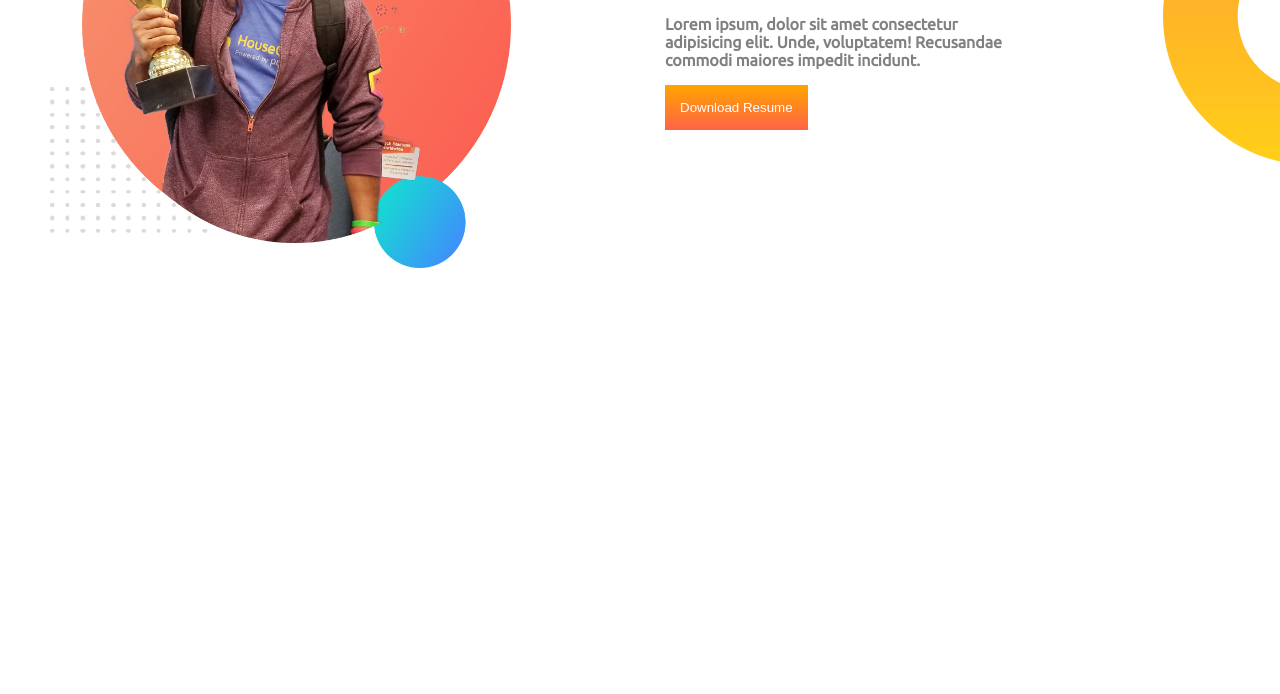
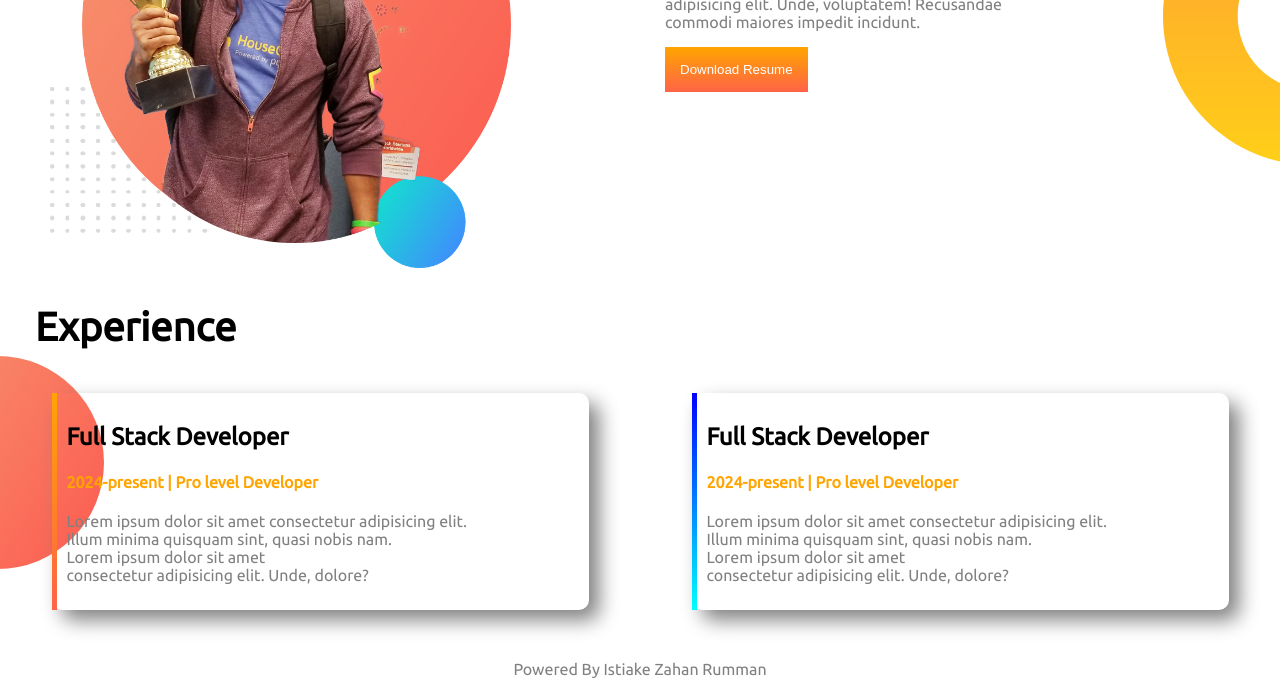
Before and after one commit to rummaniit/developerRummanPortfolio, a plain HTML site: page index.html in a window 1280 px wide. Shown: the part 736-1430 px from the top of the page. Before the commit the page ends 1007 px from the top, so only its background shows below. Drawn offline with Linux system fonts and the light colour scheme; a web font is replaced by a local one.

Commit message:
all done

```diff
--- a/index.html
+++ b/index.html
@@ -51,6 +51,32 @@
             </div>
         </div>
     </section>
+
+    <section class="experience">
+        <h1 class="exp">Experience</h1>
+        <div class="container">
+            <div class="web-dev half2">
+                <h2>Full Stack Developer</h2>
+                <h4 class="orange-color">2024-present | Pro level Developer</h4>
+                <p>Lorem ipsum dolor sit amet consectetur adipisicing elit. <br> Illum minima quisquam sint, quasi nobis
+                    nam. <br>Lorem ipsum dolor sit amet <br> consectetur adipisicing elit. Unde, dolore?
+                </p>
+            </div>
+            <div class="android-dev half2">
+                <h2>Full Stack Developer</h2>
+                <h4 class="orange-color">2024-present | Pro level Developer</h4>
+                <p>Lorem ipsum dolor sit amet consectetur adipisicing elit. <br> Illum minima quisquam sint, quasi nobis
+                    nam. <br>Lorem ipsum dolor sit amet <br> consectetur adipisicing elit. Unde, dolore?
+                </p>
+            </div>
+        </div>
+    </section>
+
+    <section class="footer">
+        <footer>
+            <p>Powered By Istiake Zahan Rumman</p>
+        </footer>
+    </section>
 </body>
 
 </html>
--- a/style.css
+++ b/style.css
@@ -16,14 +16,15 @@ font-family: 'Ubuntu', sans-serif;
 font-weight: 700;
 }
 h1{
-    font-size: 50px;
+    font-size: 40px;
 }
 h3{
-    font-size: 30px;
+    font-size: 25px;
 }
 p{
     color: grey;
     text-align: justify;
+    font-weight: 100;
 }
 .btn{
     background-image: linear-gradient(180deg,orange,tomato);
@@ -45,6 +46,9 @@ p{
 .half{
     width: 50%;
 }
+.half2{
+    width: 40%;
+}
 .left{
     margin-left: 50px;
 }
@@ -65,3 +69,35 @@ a{
     background-repeat: no-repeat;
     background-position: right;
 }
+
+.web-dev{
+    border-left: 5px solid;
+    border-image: linear-gradient(orange,tomato);
+    border-image-slice: 1;
+    margin: 10px;
+    box-shadow: 10px 10px 20px grey;
+    border-radius: 10px;
+    padding: 10px;
+}
+.android-dev{
+    border-left: 5px solid;
+    border-image: linear-gradient(blue,cyan);
+    border-image-slice: 1;
+    margin: 10px;
+    padding: 10px;
+    box-shadow: 10px 10px 20px grey;
+    border-radius: 10px;
+}
+.experience{
+    margin-top: 20px;
+    background-image: url(images/exp-bg.png);
+    background-position: left;
+    background-repeat: no-repeat;
+}
+.exp{
+    margin-left: 35px;
+}
+footer p{
+    text-align: center;
+    margin-top: 40px;
+}
```
Also changed, not shown: images/exp-bg.png (added).
